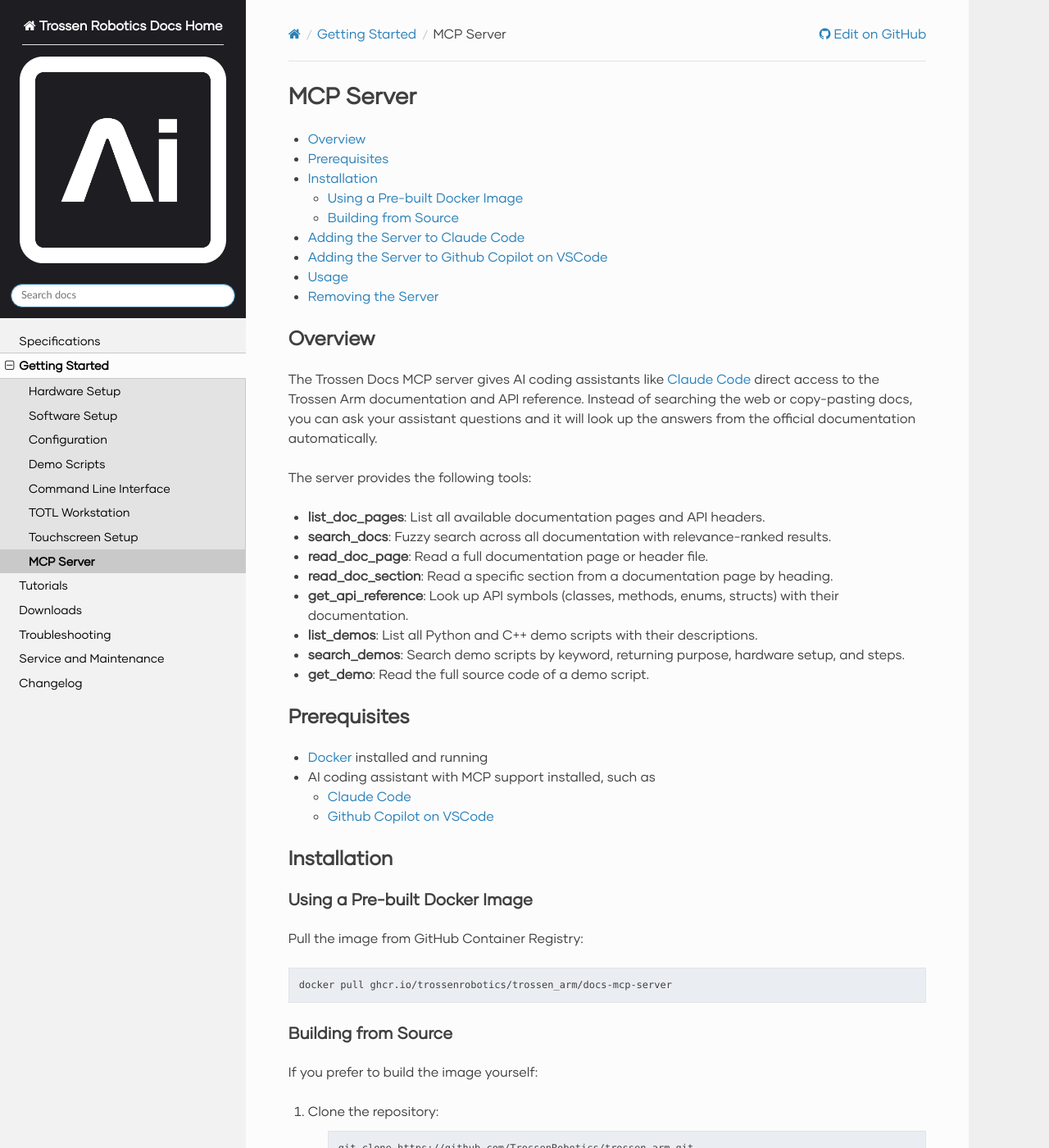
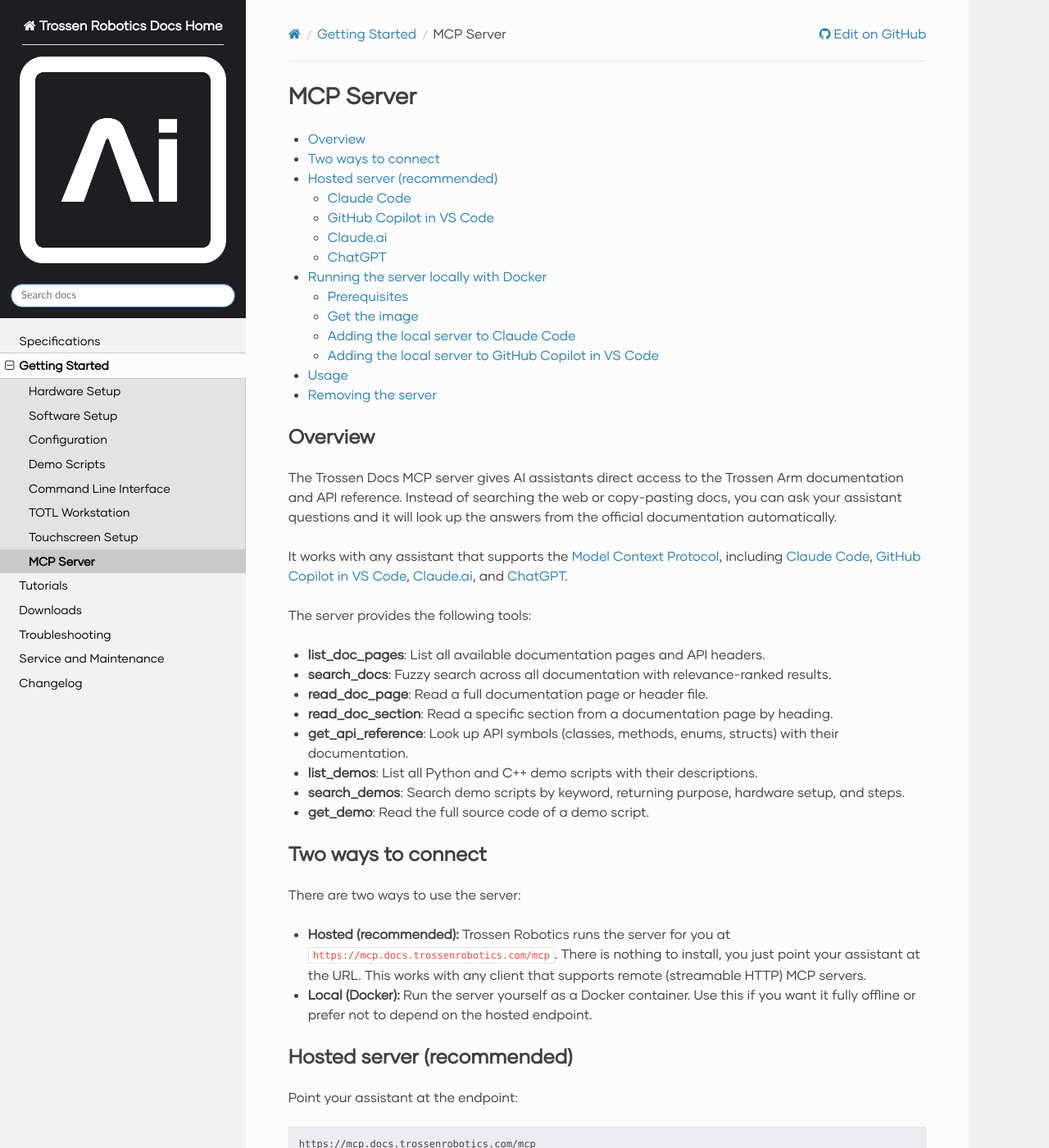
Before and after one commit to TrossenRobotics/trossen_arm, a Sphinx documentation site: the page built from docs/getting_started/mcp_server.rst, in a window 1280 px wide and 1400 px high. Shown: the whole window at 82% size. Built offline with Sphinx 7.4.7 and the Read the Docs theme 3.1.0, drawn with Linux system fonts in a browser that asks for light colours; some web fonts are replaced; pages that are not in the unit, such as notebooks, are missing from menus; some of the changed text lies outside the part shown.

Commit message:
Add details on using hosted MCP (#212)
* docs: document the hosted MCP server and add Claude.ai/ChatGPT setup

The docs MCP server is now hosted at https://mcp.docs.trossenrobotics.com/mcp
(no install required). Restructure the MCP Server page around two ways to
connect:

- Hosted (recommended): remote streamable-HTTP endpoint, with setup for Claude
  Code, GitHub Copilot in VS Code, Claude.ai, and ChatGPT (Developer mode,
  under Settings > Apps).
- Local (Docker): the existing stdio method, kept as an alternative.

Broaden the index banner from Claude-Code-only to all supported assistants and
mention the hosted endpoint.

Co-Authored-By: Claude Opus 4.8 (1M context) <noreply@anthropic.com>

* Cleanup + corrections

---------

Co-authored-by: Claude Opus 4.8 (1M context) <noreply@anthropic.com>

```diff
--- a/docs/getting_started/mcp_server.rst
+++ b/docs/getting_started/mcp_server.rst
@@ -9,8 +9,10 @@ MCP Server
 Overview
 ========
 
-The Trossen Docs MCP server gives AI coding assistants like `Claude Code <https://docs.anthropic.com/en/docs/claude-code>`_ direct access to the Trossen Arm documentation and API reference.
+The Trossen Docs MCP server gives AI assistants direct access to the Trossen Arm documentation and API reference.
 Instead of searching the web or copy-pasting docs, you can ask your assistant questions and it will look up the answers from the official documentation automatically.
+
+It works with any assistant that supports the `Model Context Protocol <https://modelcontextprotocol.io/>`_, including `Claude Code <https://docs.anthropic.com/en/docs/claude-code>`_, `GitHub Copilot in VS Code <https://code.visualstudio.com/docs/copilot/customization/mcp-servers>`_, `Claude.ai <https://claude.ai>`_, and `ChatGPT <https://chatgpt.com>`_.
 
 The server provides the following tools:
 
@@ -23,31 +25,110 @@ The server provides the following tools:
 - **search_demos**: Search demo scripts by keyword, returning purpose, hardware setup, and steps.
 - **get_demo**: Read the full source code of a demo script.
 
+Two ways to connect
+===================
+
+There are two ways to use the server:
+
+- **Hosted (recommended):** Trossen Robotics runs the server for you at ``https://mcp.docs.trossenrobotics.com/mcp``. There is nothing to install, you just point your assistant at the URL. This works with any client that supports remote (streamable HTTP) MCP servers.
+- **Local (Docker):** Run the server yourself as a Docker container. Use this if you want it fully offline or prefer not to depend on the hosted endpoint.
+
+Hosted server (recommended)
+===========================
+
+Point your assistant at the endpoint:
+
+.. code-block:: text
+
+    https://mcp.docs.trossenrobotics.com/mcp
+
+Claude Code
+-----------
+
+Register the server over HTTP transport:
+
+.. code-block:: bash
+
+    claude mcp add --transport http trossen-docs https://mcp.docs.trossenrobotics.com/mcp
+
+To verify it was added, run ``claude mcp list``; you should see ``trossen-docs``.
+
+GitHub Copilot in VS Code
+-------------------------
+
+- Open the command palette by pressing ``Ctrl+Shift+P`` (Windows/Linux) / ``Command+Shift+P`` (Mac).
+- Type and select ``MCP: Add Server...``.
+- Select the ``HTTP`` option (HTTP / streamable HTTP).
+- For the URL, enter ``https://mcp.docs.trossenrobotics.com/mcp``.
+- Choose any unique identifier for the server, such as ``trossen-docs``.
+
+The ``mcp.json`` configuration file should look like this:
+
+.. code-block:: json
+
+    {
+        "servers": {
+            "trossen-docs": {
+                "type": "http",
+                "url": "https://mcp.docs.trossenrobotics.com/mcp"
+            }
+        },
+        "inputs": []
+    }
+
+Claude.ai
+---------
+
+Claude.ai connects to remote MCP servers as custom connectors.
+See `Get started with custom connectors using remote MCP <https://support.claude.com/en/articles/11175166-get-started-with-custom-connectors-using-remote-mcp>`_ for the full walkthrough.
+In short:
+
+- On individual plans (Pro/Max), open the sidebar and navigate to **Customize** > **Connectors**.
+  On Team and Enterprise plans, an Owner does this from **Organization settings > Connectors**.
+- Click on the plus button and **Add custom connector**.
+- Enter a name such as ``Trossen Docs`` and the URL ``https://mcp.docs.trossenrobotics.com/mcp``, then click **Add**.
+
+ChatGPT
+-------
+
+ChatGPT connects to custom MCP servers through **Developer mode** (a beta feature available on Plus, Pro, Business, Enterprise, and Education plans on the web).
+See `Developer mode and full MCP connectors in ChatGPT <https://help.openai.com/en/articles/12584461-developer-mode-apps-and-full-mcp-connectors-in-chatgpt-beta>`_ for the current steps.
+In short:
+
+- Enable **Developer mode** under **Settings > Apps > Advanced settings** (Business/Enterprise workspaces enable it in workspace settings).
+- Under **Settings > Apps**, create a new app (connector).
+- Enter a name (for example ``Trossen Docs``), a short description, and the URL ``https://mcp.docs.trossenrobotics.com/mcp``.
+
+.. note::
+
+    Connecting third-party MCP servers in ChatGPT Developer mode is in beta and the menus may change.
+    Follow the linked OpenAI help article for the current steps.
+
+Running the server locally with Docker
+======================================
+
+If you would rather run the server yourself instead of using the hosted endpoint, run it as a Docker container.
+The assistant launches the container on demand and talks to it over stdio.
+
 Prerequisites
-=============
+-------------
 
 - `Docker <https://docs.docker.com/get-docker/>`_ installed and running
-- AI coding assistant with MCP support installed, such as
+- An AI coding assistant with MCP support installed, such as
 
   - `Claude Code <https://docs.anthropic.com/en/docs/claude-code>`_
-  - `Github Copilot on VSCode <https://code.visualstudio.com/docs/copilot/customization/mcp-servers>`_
+  - `GitHub Copilot in VS Code <https://code.visualstudio.com/docs/copilot/customization/mcp-servers>`_
 
-Installation
-============
+Get the image
+-------------
 
-Using a Pre-built Docker Image
-------------------------------
-
-Pull the image from GitHub Container Registry:
+Pull the pre-built image from GitHub Container Registry:
 
 .. code-block:: bash
 
     docker pull ghcr.io/trossenrobotics/trossen_arm/docs-mcp-server
 
-Building from Source
---------------------
-
-If you prefer to build the image yourself:
+Or build it from source:
 
 #. Clone the repository:
 
@@ -62,8 +143,8 @@ If you prefer to build the image yourself:
 
         docker build -f docs/mcp_server/Dockerfile -t ghcr.io/trossenrobotics/trossen_arm/docs-mcp-server .
 
-Adding the Server to Claude Code
-=================================
+Adding the local server to Claude Code
+--------------------------------------
 
 Run the following command to register the MCP server with Claude Code:
 
@@ -85,8 +166,8 @@ To verify the server was added:
 
 You should see ``trossen-docs`` in the output.
 
-Adding the Server to Github Copilot on VSCode
-=============================================
+Adding the local server to GitHub Copilot in VS Code
+----------------------------------------------------
 
 - Open the command palette by pressing ``Ctrl+Shift+P`` (Windows/Linux) / ``Command+Shift+P`` (Mac).
 - Type and select ``MCP: Add Server...``.
@@ -128,7 +209,7 @@ The ``mcp.json`` configuration file should look like this:
 Usage
 =====
 
-Once installed, Claude Code will automatically use the MCP server tools when you ask questions about the Trossen Arm.
+Once the server is connected, your assistant automatically uses its tools when you ask questions about the Trossen Arm.
 No special syntax is needed.
 
 Example prompts:
@@ -141,13 +222,11 @@ Example prompts:
 - "Show me how to do cartesian position control"
 - "How do I open and close the gripper?"
 
-Behind the scenes, Claude Code calls the MCP server's tools to search the docs, read relevant pages, and look up API symbols to answer your question.
+Behind the scenes, the assistant calls the MCP server's tools to search the docs, read relevant pages, and look up API symbols to answer your question.
 
-Removing the Server
+Removing the server
 ===================
 
-To remove the MCP server from Claude Code:
-
-.. code-block:: bash
-
-    claude mcp remove trossen-docs
+- **Claude Code:** run ``claude mcp remove trossen-docs``.
+- **GitHub Copilot in VS Code:** open the command palette, select ``MCP: List Servers``, then remove ``trossen-docs``.
+- **Claude.ai / ChatGPT:** remove the connector from the same Connectors (Apps) settings page where you added it.
--- a/docs/index.rst
+++ b/docs/index.rst
@@ -4,8 +4,9 @@ Trossen Arm Documentation
 
 .. tip::
 
-    **New: AI-powered documentation with Claude Code.**
-    Install the Trossen Arm MCP server to give Claude Code direct access to this documentation, the C++ and Python API reference, and demo scripts.
+    **New: AI-powered documentation.**
+    Connect this documentation, the C++ and Python API reference, and demo scripts to your AI assistant (Claude Code, GitHub Copilot, Claude.ai, ChatGPT, and more) via the Trossen Arm MCP server.
+    It is hosted at ``https://mcp.docs.trossenrobotics.com/mcp`` with no install required.
     See :doc:`getting_started/mcp_server` to get started.
 
 .. image:: images/banner.jpg
```
